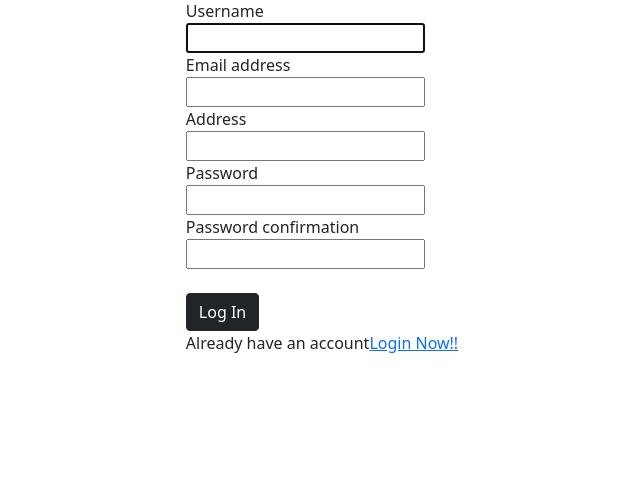
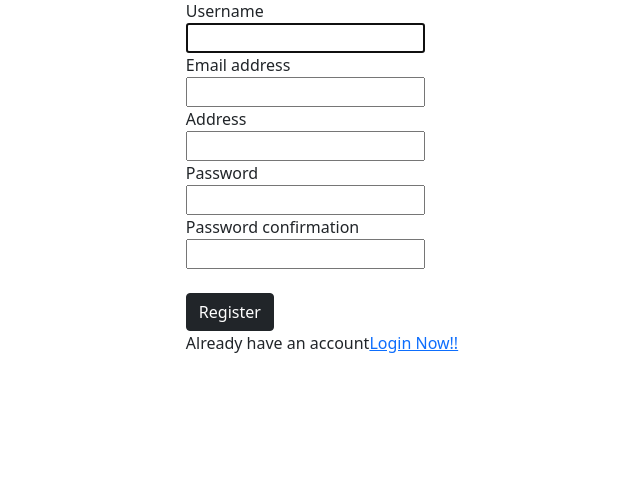
Before and after one commit to Sibghataziz/JWT_Django_Auth, a Django app: page /register/ in a window 1280 px wide. Shown: the part 185-668 px from the top of the page, without its empty margins (318-958 px from the left). Run offline with Django 3.2, Linux system fonts and the light colour scheme.

Commit message:
herokuHost3_changeregisterpage commit

```diff
--- a/accounts/templates/accounts/register.html
+++ b/accounts/templates/accounts/register.html
@@ -36,8 +36,8 @@
     {{ rform.password2 }}
   </div>
   <br>
-  <button type="submit" class="btn btn-dark">Log In</button>
-  <p>Already have an account<a href="{% url 'register' %}" class="">Login Now!!</a></p>
+  <button type="submit" class="btn btn-dark">Register</button>
+  <p>Already have an account<a href="{% url 'login' %}" class="">Login Now!!</a></p>
 </form>
         </div>
 
```
